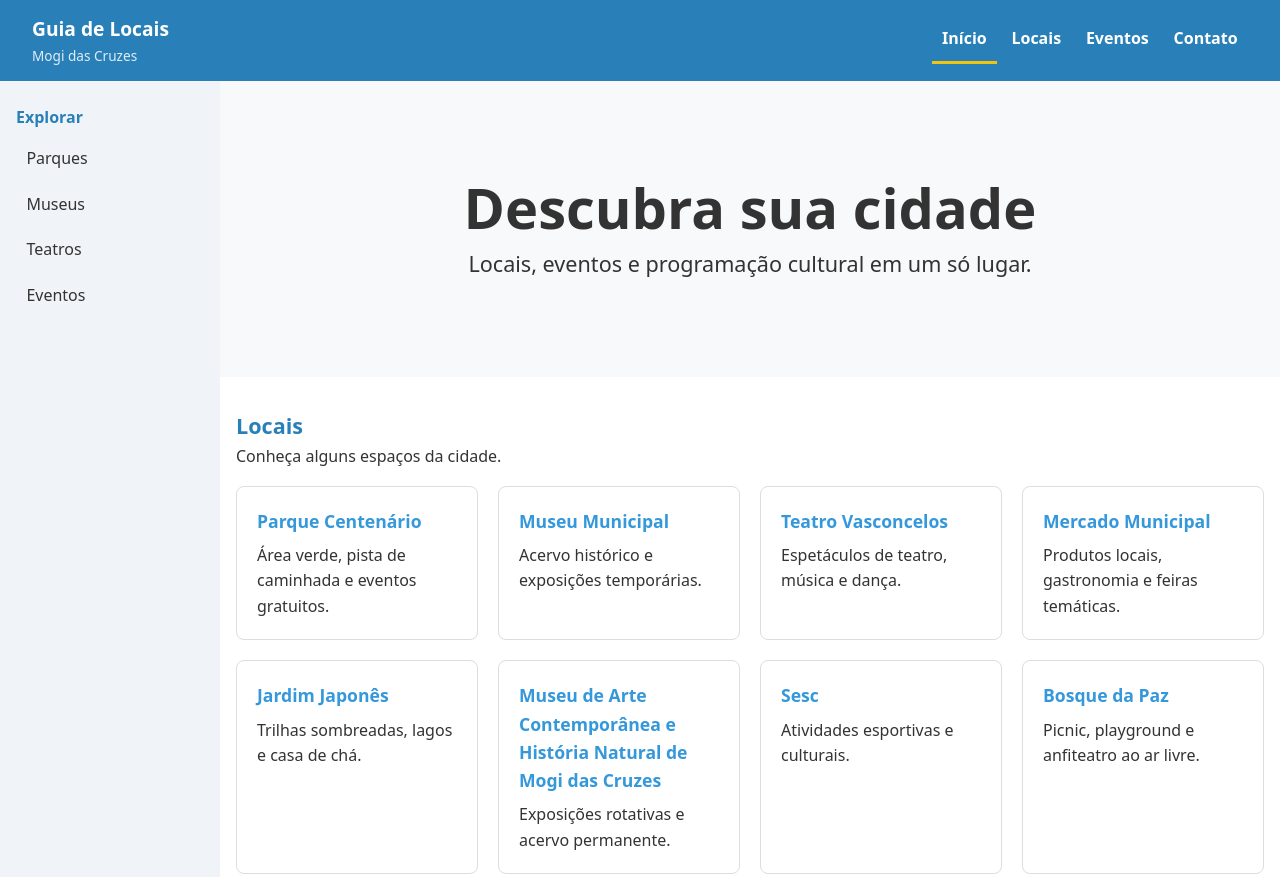
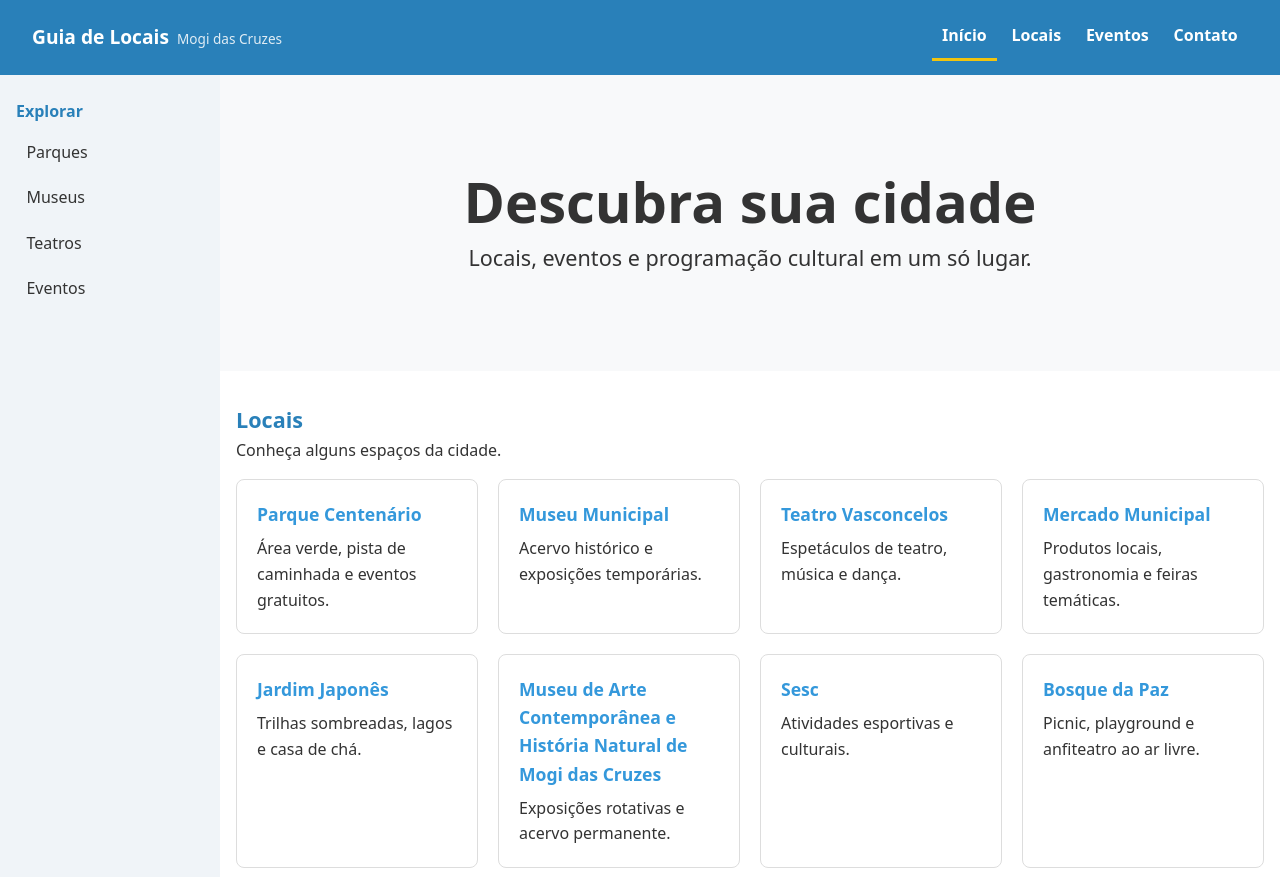
Before and after one commit to JoaoPedro011/Atvd_9.1, a plain HTML site: page index.html in a window 1280 px wide. Shown: the top 877 px of the page. Drawn offline with Linux system fonts and the light colour scheme.

Commit message:
refactor: reorganizar cabeçalho do guia

```diff
--- a/style.css
+++ b/style.css
@@ -46,14 +46,15 @@ svg {
   margin-inline: auto;
 }
 
+/* depois */
 .cabecalho {
   grid-area: topo;
   min-width: 0;
   display: flex;
-  align-items: flex-start;
+  align-items: center;       /* centraliza sempre, não só a partir de 760px */
   justify-content: space-between;
   flex-wrap: wrap;
-  gap: 0.75rem 1rem;
+  gap: 0.75rem 1.75rem;      /* mais respiro entre identidade e menu */
   padding: 0.9rem 1rem;
   color: #fff;
   background: var(--azul);
@@ -61,6 +62,9 @@ svg {
 
 .identidade {
   min-width: 0;
+  display: flex;
+  align-items: baseline;
+  gap: 0.5rem;                /* logo e subtítulo lado a lado, como um bloco só */
 }
 
 .logo {
@@ -373,7 +377,6 @@ tbody th {
   }
 
   .cabecalho {
-    align-items: center;
     padding-inline: 1.5rem;
   }
 
```
